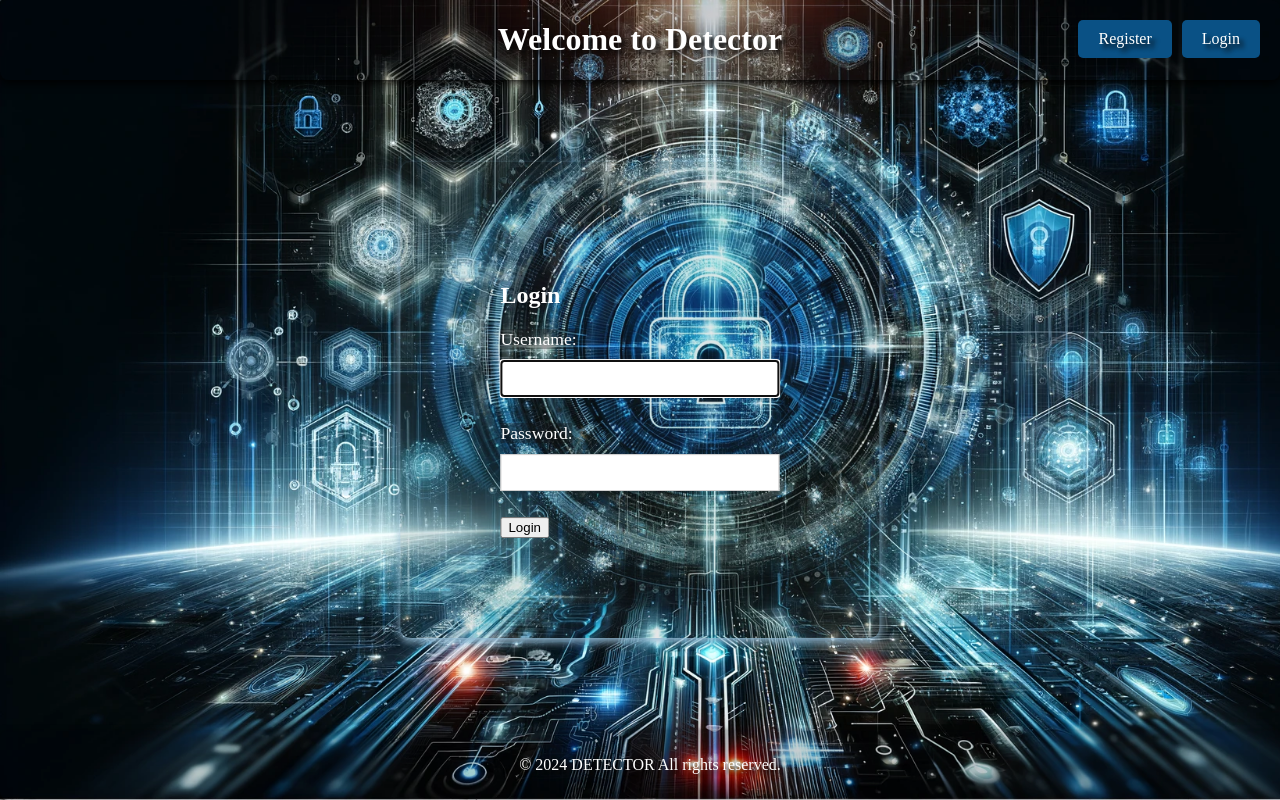
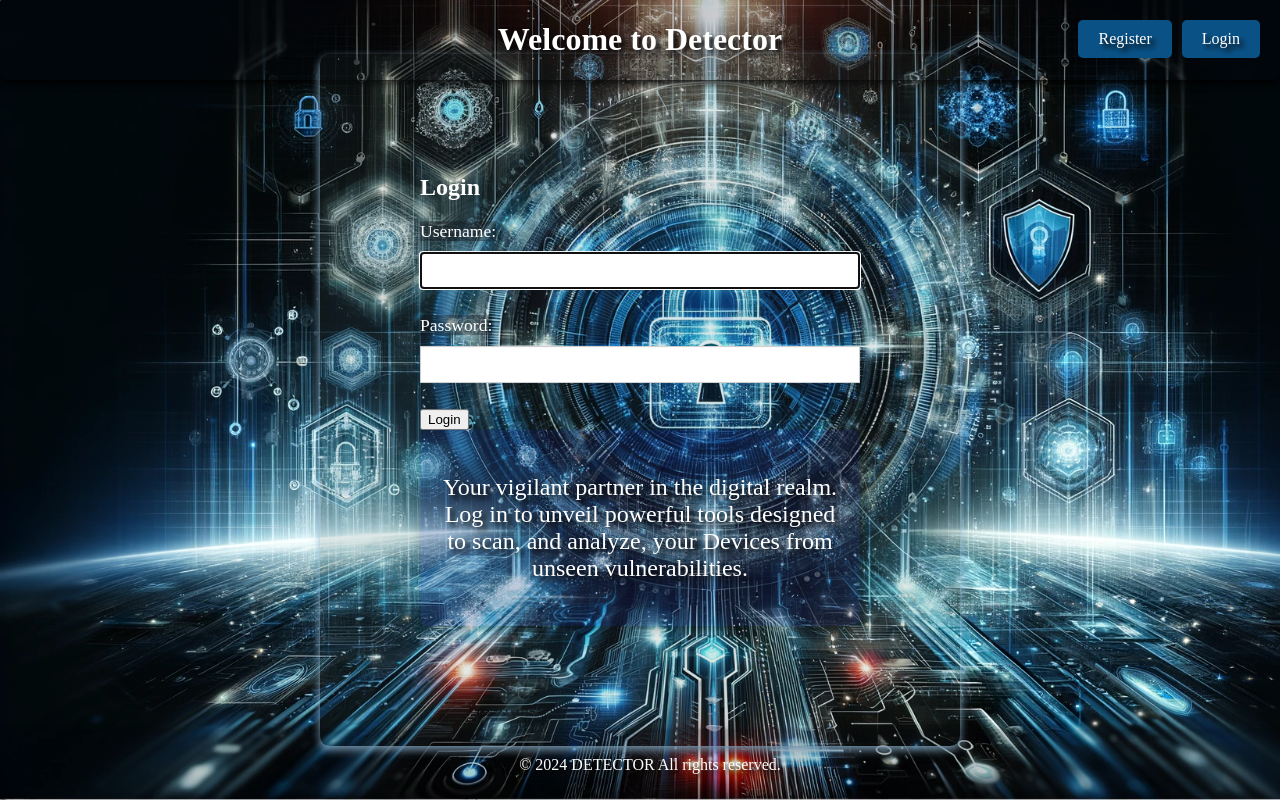
Before and after one commit to seeyou7/PortfolioProject, a Django app: page /login/ in a window 1280 px wide. Run offline with Django 4.2, Linux system fonts and the light colour scheme.

Commit message:
add description to landing page

```diff
--- a/LogScanner/accounts/templates/accounts/login.html
+++ b/LogScanner/accounts/templates/accounts/login.html
@@ -10,5 +10,8 @@
     {{ form.as_p }}
     <button type="submit">Login</button>
 </form>
+<div class="login-description">
+    <p> Your vigilant partner in the digital realm. Log in to unveil powerful tools designed to scan, and analyze, your Devices from unseen vulnerabilities.</p>
+</div>
 </div>
 {% endblock %}
```
